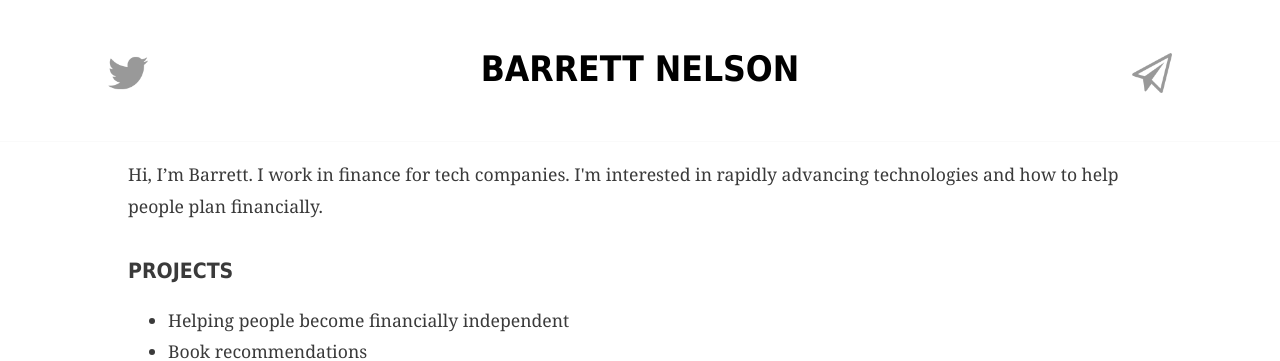
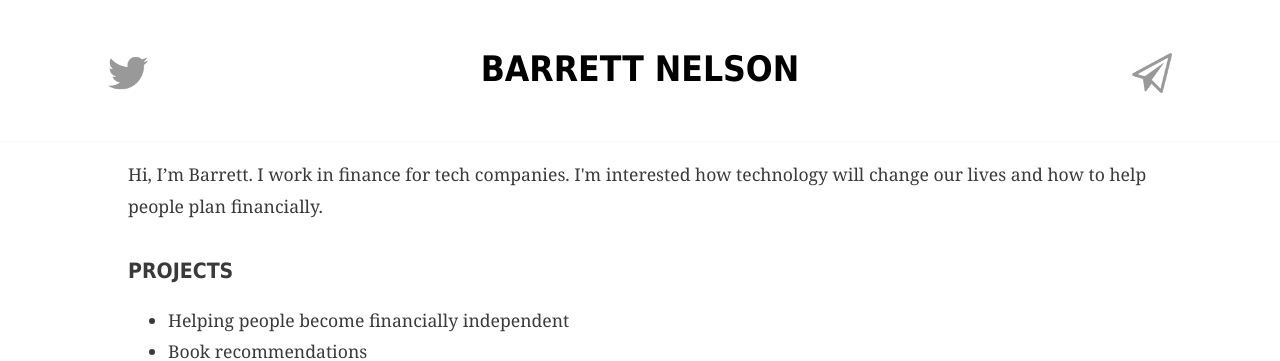
Before and after one commit to bstnel/bstnel.github.io, a Jekyll site: the page index.html, which Jekyll copies as it is, in a window 1280 px wide. Shown: the top 361 px of the page. Built offline with Jekyll 4.4.1, drawn with Linux system fonts in a browser that asks for light colours.

Commit message:
Update index.html

```diff
--- a/index.html
+++ b/index.html
@@ -22,7 +22,7 @@
         </div>
       </div>
 <div class="content">
-	<p>Hi, I’m Barrett. I work in finance for tech companies. I'm interested in rapidly advancing technologies and how to help people plan financially.</p>
+	<p>Hi, I’m Barrett. I work in finance for tech companies. I'm interested how technology will change our lives and how to help people plan financially.</p>
 	<h2>Projects</h2>
 		<ul>
 		<li>Helping people become financially independent</li>
```
